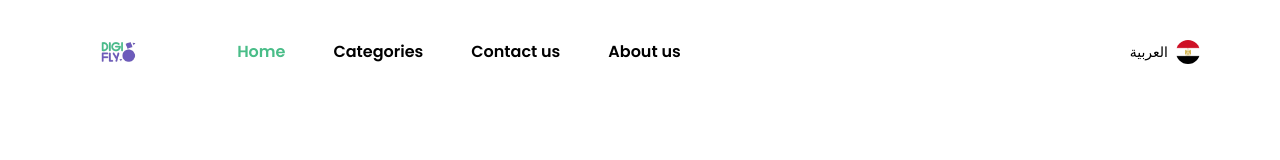
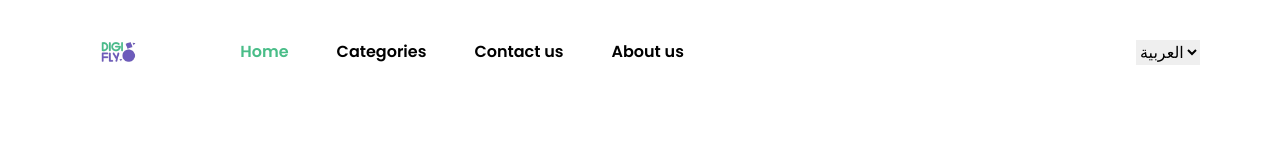
Before and after one commit to AlaaHamdyMohammadi/DigiFly-Project, a Next.js app: page /en in a window 1280 px wide. Shown: the top 160 px of the page. Built offline with nearby package versions, Linux system fonts and the light colour scheme.

Commit message:
update select

```diff
--- a/src/components/PartOne/Header.tsx
+++ b/src/components/PartOne/Header.tsx
@@ -1,18 +1,28 @@
 "use client";
-import { useState } from "react";
+import React from "react";
+import { useRouter } from "next/navigation";
 import { useTranslations } from "next-intl";
 import Image from "next/image";
 import Link from "next/link";
 
 const Header = () => {
+  const router = useRouter();
   const t = useTranslations("Header");
-  const [isActive, setIsActive] = useState<number | undefined>(undefined);
+  const [isActive, setIsActive] = React.useState<number | undefined>(undefined);
 
   const handleClick = (index: number) => {
     setIsActive(index);
   };
 
+  const handleSelectChange = (event: React.ChangeEvent<HTMLSelectElement>) => {
+    const selectedValue = event.target.value;
+    console.log(event.target.value);
+    router.replace(`/${selectedValue}`);
+    // setSelectedLanguage(selectedValue);
+  };
+
   const items = ["Home", "Categories", "Contact us", "About"];
+
   return (
     <main className="h-[88px] pt-4 px-[80px] g-[30px] flex items-center justify-between">
       <section className="">
@@ -35,14 +45,16 @@ const Header = () => {
                   onClick={() => handleClick(index)}
                 >
                   {t(`${item}`)}
-                  {/* {item} */}
                 </Link>
               </li>
             );
           })}
         </ul>
       </section>
-      <section className="flex items-center gap-2">
+
+      <section>
+        <select onChange={handleSelectChange}>
+          <option className="flex items-center gap-2" value="en">
             <h6 className="text-sm font-medium">العربية</h6>
             <div className="w-6 h-6 relative">
               <Image
@@ -53,6 +65,20 @@ const Header = () => {
                 className="rounded-full"
               />
             </div>
+          </option>
+          <option className="flex items-center gap-2" value="ar">
+            <h6 className="text-sm font-medium">En</h6>
+            <div className="w-6 h-6 relative">
+              <Image
+                src={"/EgyptFlag.png"}
+                alt="EgyptFlag"
+                objectFit="cover"
+                layout="fill"
+                className="rounded-full"
+              />
+            </div>
+          </option>
+        </select>
       </section>
     </main>
   );
--- /dev/null
+++ b/src/components/PartOne/LanguageSwitch.tsx
@@ -0,0 +1,11 @@
+import Image from 'next/image';
+import React from 'react'
+
+
+
+const LanguageSwitch = () => {
+    return <></>
+
+};
+
+export default LanguageSwitch
```
Also changed, not shown: public/EnglandFlag.png (added). Lines whose indentation alone changed are shown as unchanged.
